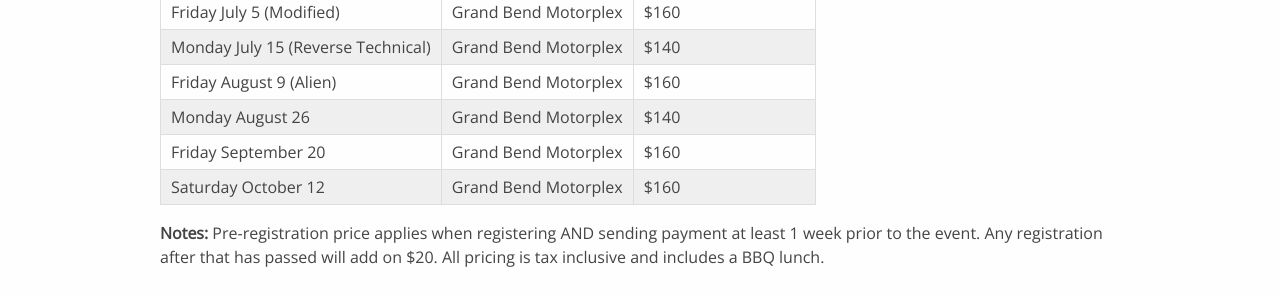
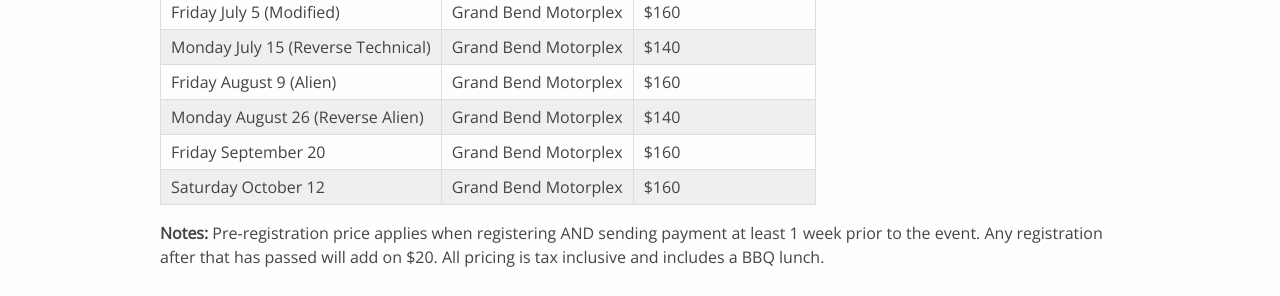
Before and after one commit to kwsportracing/site, a Jekyll site: the page built from docs/dates.md, in a window 1280 px wide and 900 px high. Shown: the part 240-536 px from the top of the window. Built offline with Jekyll 4.4.1, drawn with Linux system fonts in a browser that asks for light colours; nearby versions of some CDN libraries.

Commit message:
Update dates.md

```diff
--- a/docs/dates.md
+++ b/docs/dates.md
@@ -12,7 +12,7 @@
 | Friday July 5 (Modified)           | Grand Bend Motorplex | $160                   |
 | Monday July 15 (Reverse Technical) | Grand Bend Motorplex | $140                   |
 | Friday August 9 (Alien)            | Grand Bend Motorplex | $160                   |
-| Monday August 26                   | Grand Bend Motorplex | $140                   |
+| Monday August 26 (Reverse Alien)   | Grand Bend Motorplex | $140                   |
 | Friday September 20                | Grand Bend Motorplex | $160                   |
 | Saturday October 12                | Grand Bend Motorplex | $160                   |
 
```
